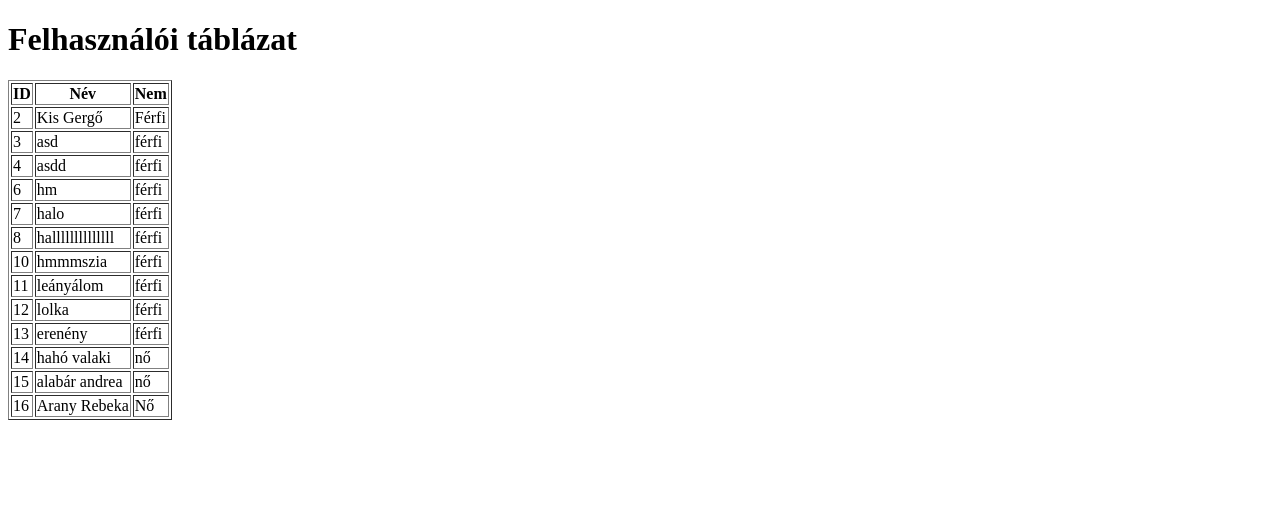
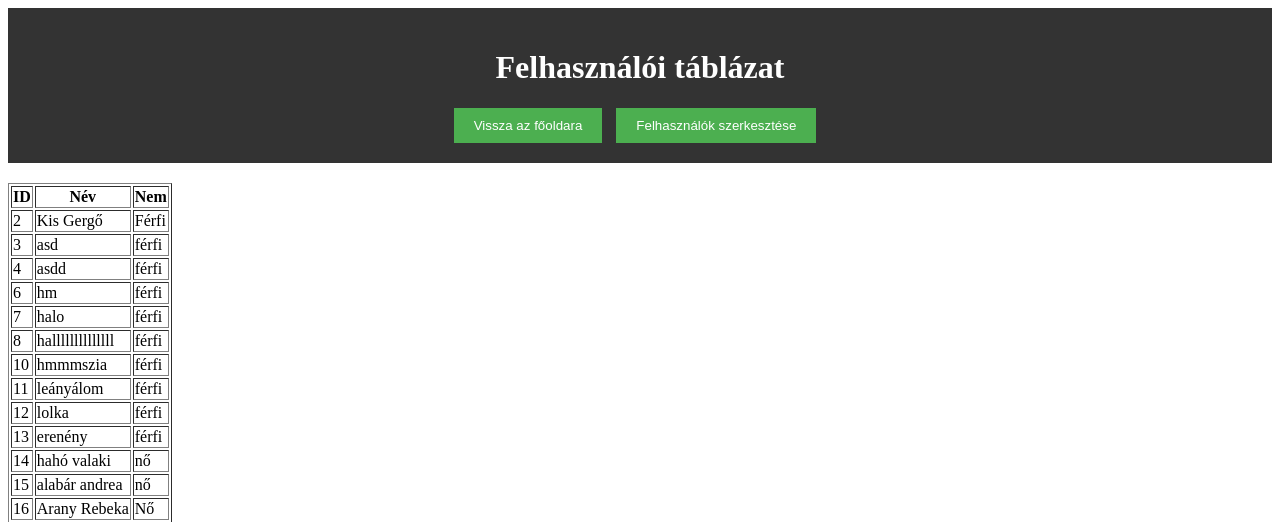
Before and after one commit to papmatedaniel/ujkutya, a Flask app: page /table in a window 1280 px wide. Shown: the top 522 px of the page. Run offline with Flask 3, Linux system fonts and the light colour scheme; data comes from the database, SQL or seed files in the repository.

Commit message:
Update table.html
valtozasok

```diff
--- a/templates/table.html
+++ b/templates/table.html
@@ -4,11 +4,23 @@
     <meta charset="UTF-8">
     <meta http-equiv="X-UA-Compatible" content="IE=edge">
     <meta name="viewport" content="width=device-width, initial-scale=1.0">
-    <title>Felhasználói táblázat</title>
+    <link rel="stylesheet" type="text/css" href="{{ url_for('static', filename='style.css') }}">
+
+    <title>Felhasználók szerkesztése</title>
+
+
+
+
 </head>
 <body>
 
-<h1>Felhasználói táblázat</h1>
+<header>
+    <h1>Felhasználói táblázat</h1>
+    <div class="header-buttons">
+        <button onclick="location.href='/'">Vissza az főoldara</button>
+        <button onclick="location.href='/felhasznalomodositasa'">Felhasználók szerkesztése</button>
+    </div>
+</header>
 
 <table border="1">
     <thead>
@@ -29,5 +41,6 @@
     </tbody>
 </table>
 
+
 </body>
 </html>
```
